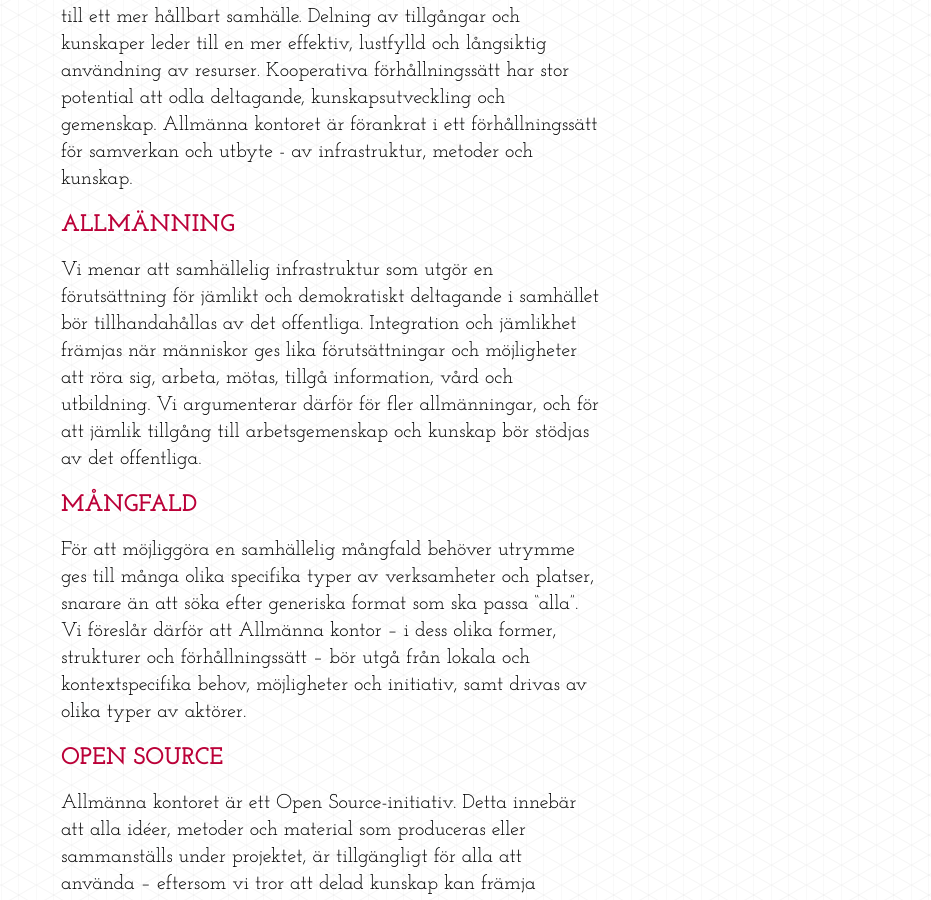
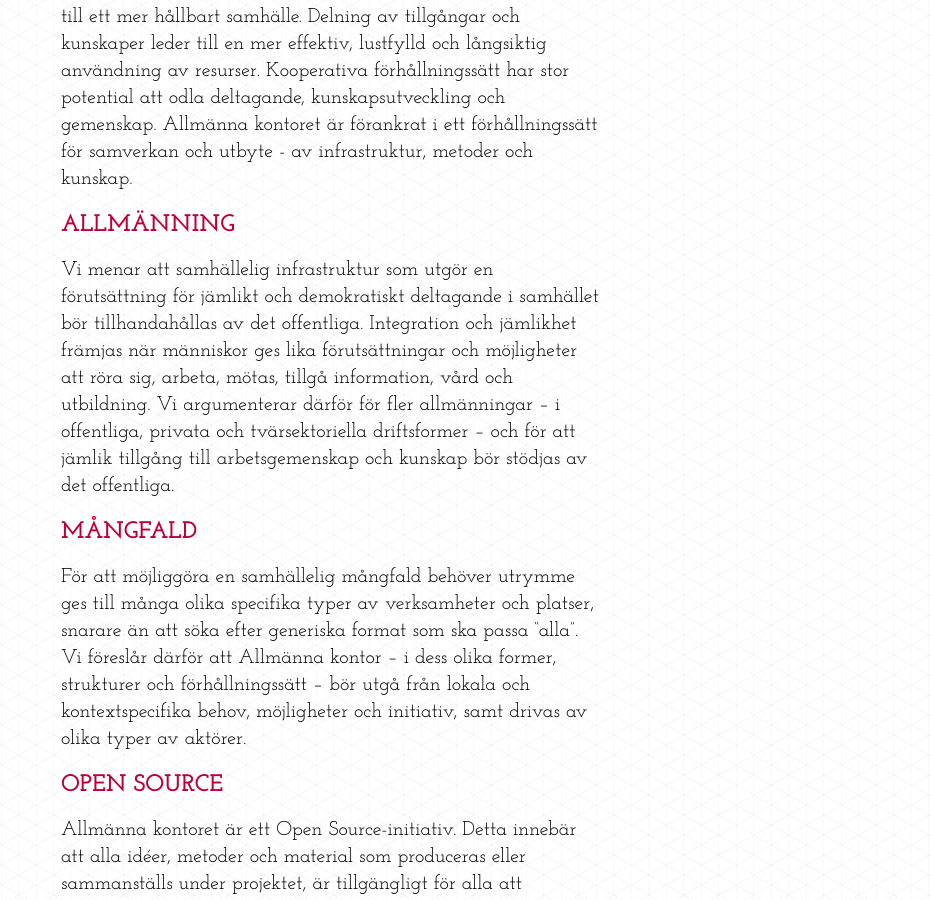
Before and after one commit to dilettant/allmannakontoret, a Jekyll site: the page built from om_projektet/filosofi.md, in a window 1280 px wide and 900 px high, scrolled down 775 px. Shown: the whole window, without its empty margins (349-1280 px from the left). Built offline with Jekyll 4.4.1, drawn with Linux system fonts in a browser that asks for light colours; comment, search, counter and statistics services are not loaded.

Commit message:
Updated om_projektet/filosofi.md

```diff
--- a/om_projektet/filosofi.md
+++ b/om_projektet/filosofi.md
@@ -13,7 +13,7 @@
 
 ##allmänning {#allmanning}
 
-Vi menar att samhällelig infrastruktur som utgör en förutsättning för jämlikt och demokratiskt deltagande i samhället bör tillhandahållas av det offentliga. Integration och jämlikhet främjas när människor ges lika förutsättningar och möjligheter att röra sig, arbeta, mötas, tillgå information, vård och utbildning. Vi argumenterar därför för fler allmänningar, och för att jämlik tillgång till arbetsgemenskap och kunskap bör stödjas av det offentliga.
+Vi menar att samhällelig infrastruktur som utgör en förutsättning för jämlikt och demokratiskt deltagande i samhället bör tillhandahållas av det offentliga. Integration och jämlikhet främjas när människor ges lika förutsättningar och möjligheter att röra sig, arbeta, mötas, tillgå information, vård och utbildning. Vi argumenterar därför för fler allmänningar – i offentliga, privata och tvärsektoriella driftsformer – och för att jämlik tillgång till arbetsgemenskap och kunskap bör stödjas av det offentliga.
 
 ## mångfald {#mangfald}
 
```
